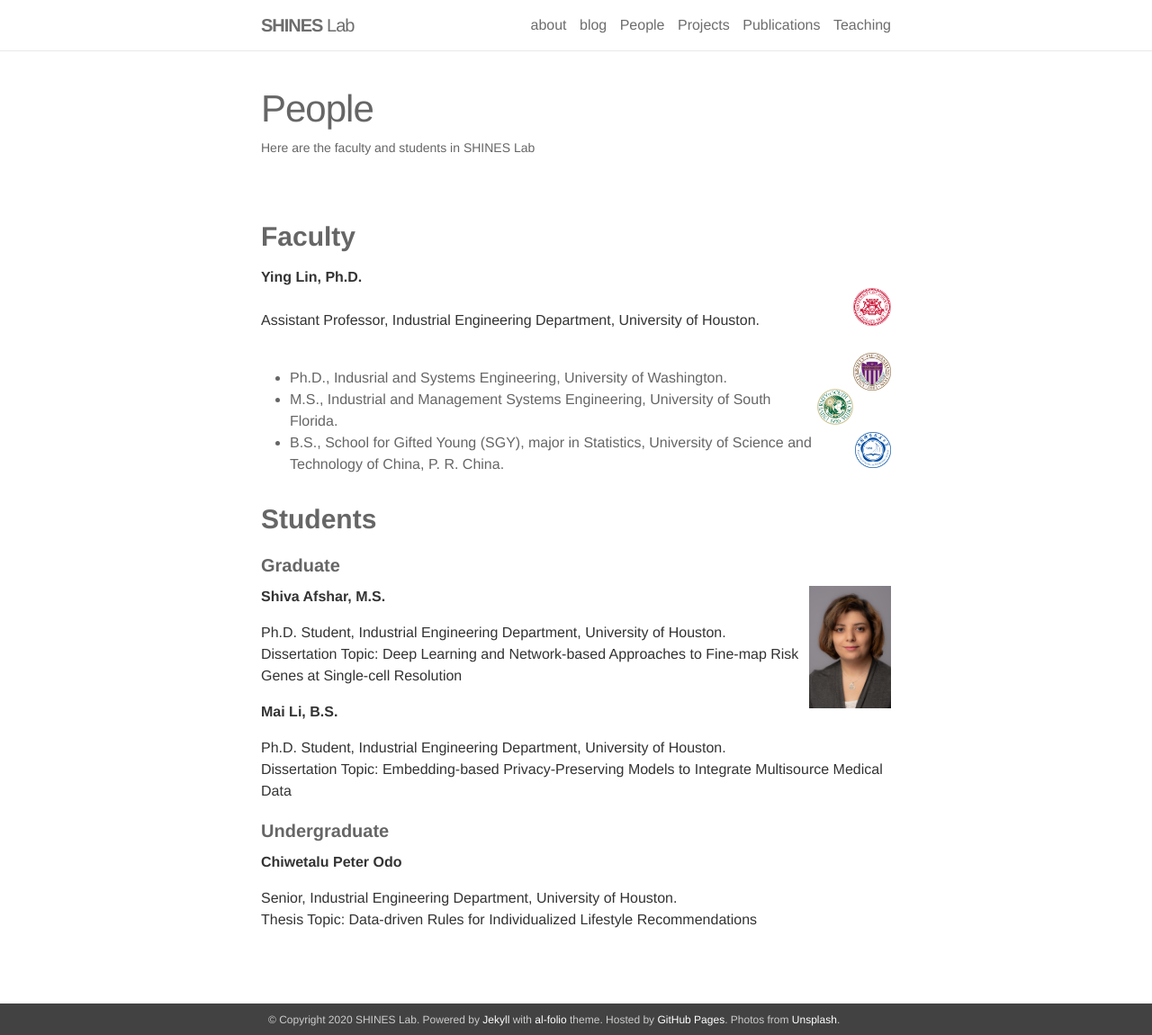
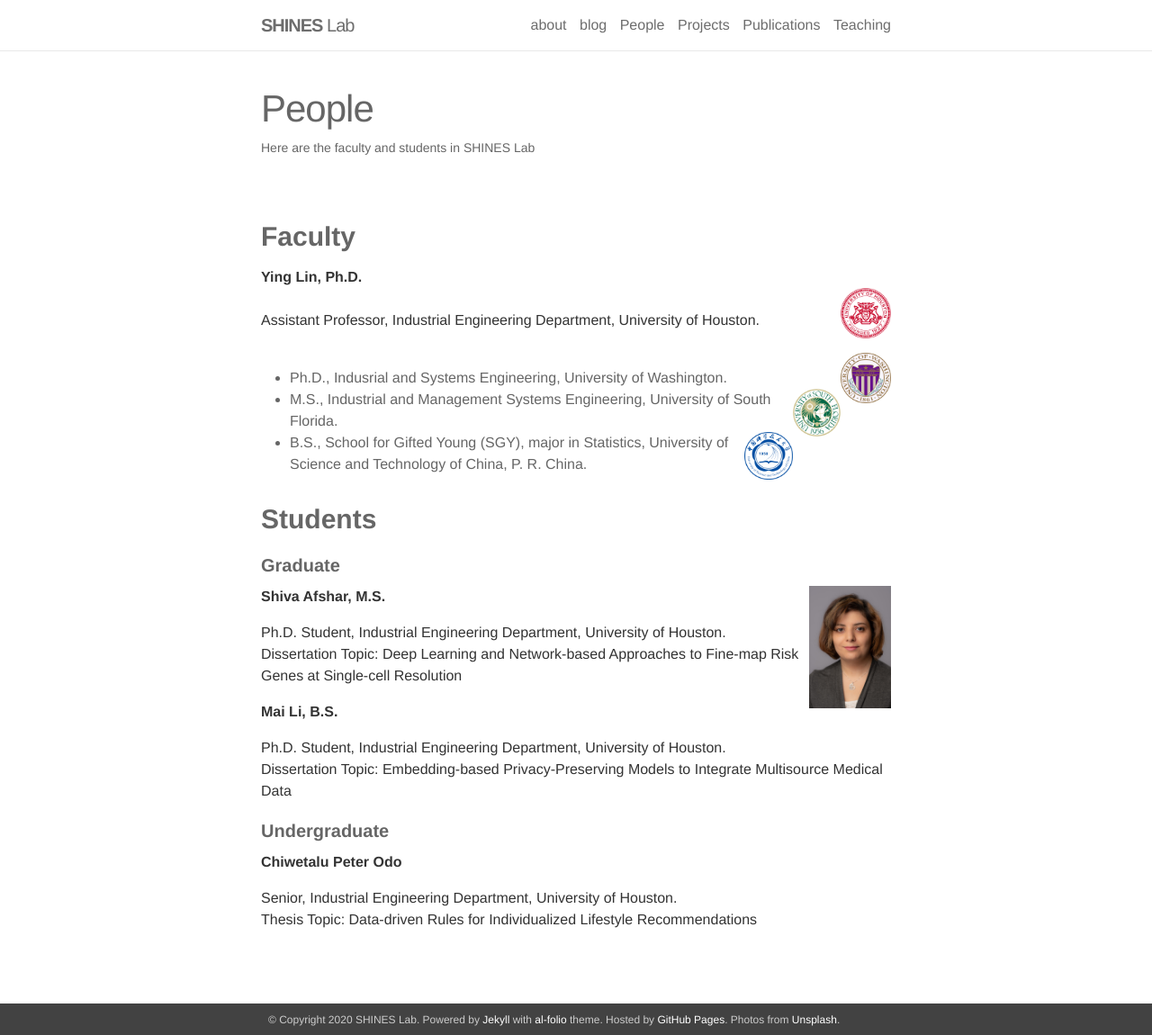
Before and after one commit to shines-lab/shines-lab.github.io, a Jekyll site: the page built from _pages/people.md, in a window 1280 px wide and 1150 px high. Shown: the whole window at 90% size. Built offline with Jekyll 4.4.1, drawn with Linux system fonts in a browser that asks for light colours; nearby versions of some CDN libraries.

Commit message:
Update people.md

```diff
--- a/_pages/people.md
+++ b/_pages/people.md
@@ -8,17 +8,17 @@ description: Here are the faculty and students in SHINES Lab
 ### **Faculty**
 
 **Ying Lin, Ph.D.**
-<img src="{{site.baseurl}}/assets/img/UH.png" align="right" width="6%" height="6%">
+<img src="{{site.baseurl}}/assets/img/UH.png" align="right" width="8%" height="8%">
 Assistant Professor, Industrial Engineering Department, University of Houston.
 <br>
 <br>
-<img src="{{site.baseurl}}/assets/img/UW.jpg" align="right" width="6%" height="6%">
+<img src="{{site.baseurl}}/assets/img/UW.jpg" align="right" width="8%" height="8%">
 * Ph.D., Indusrial and Systems Engineering, University of Washington.
 <br>
-<img src="{{site.baseurl}}/assets/img/USF.png" align="right" width="6%" height="6%">
+<img src="{{site.baseurl}}/assets/img/USF.png" align="right" width="8%" height="8%">
 * M.S., Industrial and Management Systems Engineering, University of South Florida.
 <br>
-<img src="{{site.baseurl}}/assets/img/USTC.png" align="right" width="6%" height="6%">
+<img src="{{site.baseurl}}/assets/img/USTC.png" align="right" width="8%" height="8%">
 * B.S., School for Gifted Young (SGY), major in Statistics, University of Science and Technology of China, P. R. China.
 
 
```
